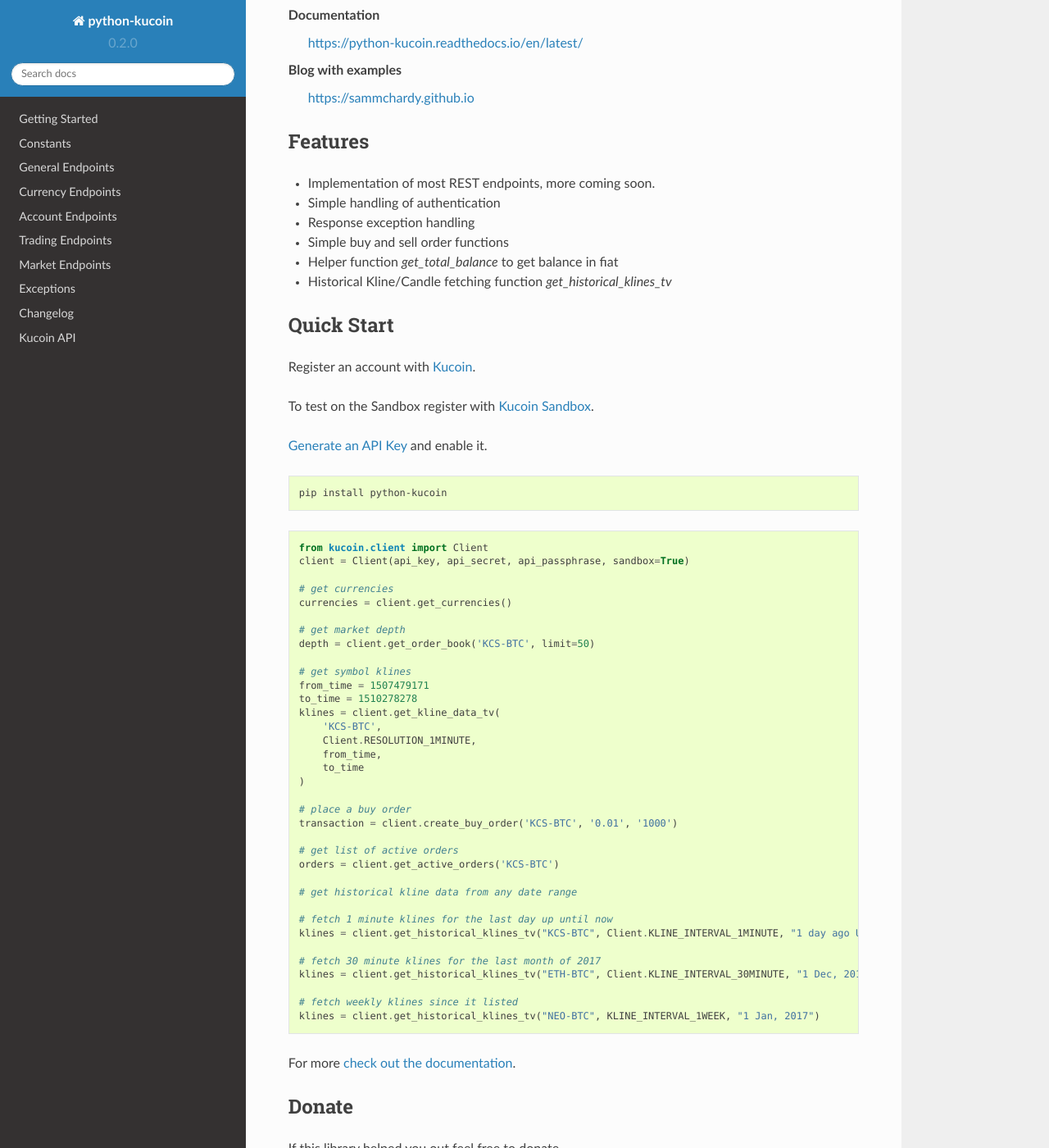
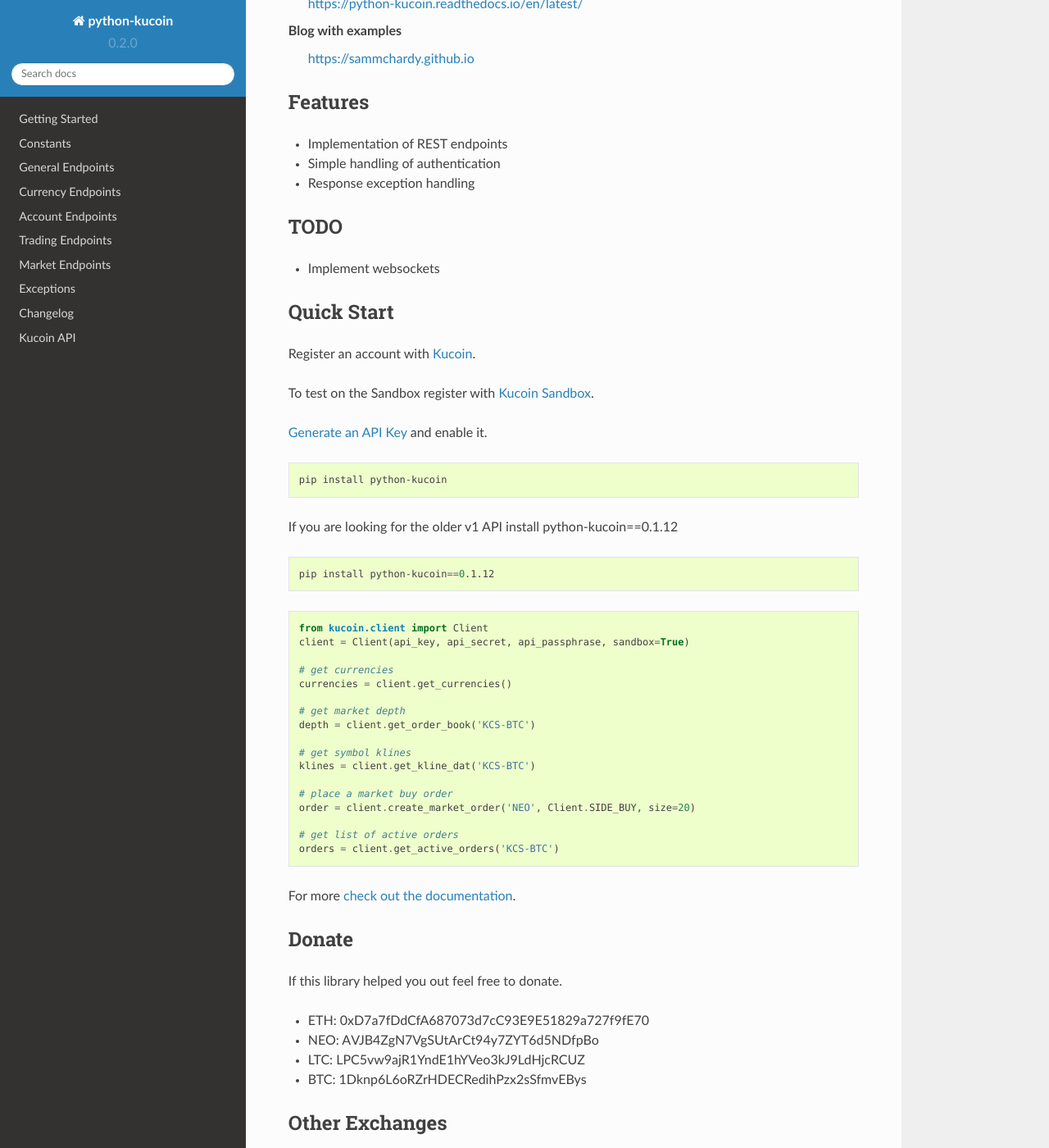
Before and after one commit to sammchardy/python-kucoin, a Sphinx documentation site: the page built from docs/index.rst, in a window 1280 px wide and 1400 px high, scrolled down 448 px. Shown: the whole window at 82% size. Built offline with Sphinx 7.4.7 and the Read the Docs theme 2.0.0, drawn with Linux system fonts in a browser that asks for light colours; formulas are drawn with MathJax 3; some of the changed text lies outside the part shown.

Commit message:
Update readme

```diff
--- a/README.rst
+++ b/README.rst
@@ -22,7 +22,6 @@
 
 This is an unofficial Python wrapper for the `Kucoin exchanges REST API v2 <https://docs.kucoin.com/>`_. I am in no way affiliated with Kucoin, use at your own risk.
 
-If you are looking for the v1 API install python-kycoin==0.1.12
 
 PyPi
   https://pypi.python.org/pypi/python-kucoin
@@ -40,12 +39,14 @@
 Features
 --------
 
-- Implementation of most REST endpoints, more coming soon.
+- Implementation of REST endpoints
 - Simple handling of authentication
 - Response exception handling
-- Simple buy and sell order functions
-- Helper function `get_total_balance` to get balance in fiat
-- Historical Kline/Candle fetching function `get_historical_klines_tv`
+
+TODO
+----
+
+- Implement websockets
 
 Quick Start
 -----------
@@ -60,6 +61,11 @@
 
     pip install python-kucoin
 
+If you are looking for the older v1 API install python-kucoin==0.1.12
+
+.. code:: bash
+
+    pip install python-kucoin==0.1.12
 
 .. code:: python
 
@@ -70,34 +76,16 @@
     currencies = client.get_currencies()
 
     # get market depth
-    depth = client.get_order_book('KCS-BTC', limit=50)
+    depth = client.get_order_book('KCS-BTC')
 
     # get symbol klines
-    from_time = 1507479171
-    to_time = 1510278278
-    klines = client.get_kline_data_tv(
-        'KCS-BTC',
-        Client.RESOLUTION_1MINUTE,
-        from_time,
-        to_time
-    )
+    klines = client.get_kline_dat('KCS-BTC')
 
-    # place a buy order
-    transaction = client.create_buy_order('KCS-BTC', '0.01', '1000')
+    # place a market buy order
+    order = client.create_market_order('NEO', Client.SIDE_BUY, size=20)
 
     # get list of active orders
     orders = client.get_active_orders('KCS-BTC')
-
-    # get historical kline data from any date range
-
-    # fetch 1 minute klines for the last day up until now
-    klines = client.get_historical_klines_tv("KCS-BTC", Client.KLINE_INTERVAL_1MINUTE, "1 day ago UTC")
-
-    # fetch 30 minute klines for the last month of 2017
-    klines = client.get_historical_klines_tv("ETH-BTC", Client.KLINE_INTERVAL_30MINUTE, "1 Dec, 2017", "1 Jan, 2018")
-
-    # fetch weekly klines since it listed
-    klines = client.get_historical_klines_tv("NEO-BTC", KLINE_INTERVAL_1WEEK, "1 Jan, 2017")
 
 
 For more `check out the documentation <https://python-kucoin.readthedocs.io/en/latest/>`_.
--- a/docs/changelog.rst
+++ b/docs/changelog.rst
@@ -7,7 +7,6 @@
 **Added**
 
 - support for REST endpoint of v2 API
-
 
 v0.1.12 - 2018-04-27
 ^^^^^^^^^^^^^^^^^^^^
--- a/docs/overview.rst
+++ b/docs/overview.rst
@@ -13,7 +13,7 @@
 
     pip install python-kucoin
 
-For previous API install with
+For previous v1 API install with
 
 .. code:: bash
 
```
Also changed, not shown: other parts of README.rst (+0 -3 lines).
